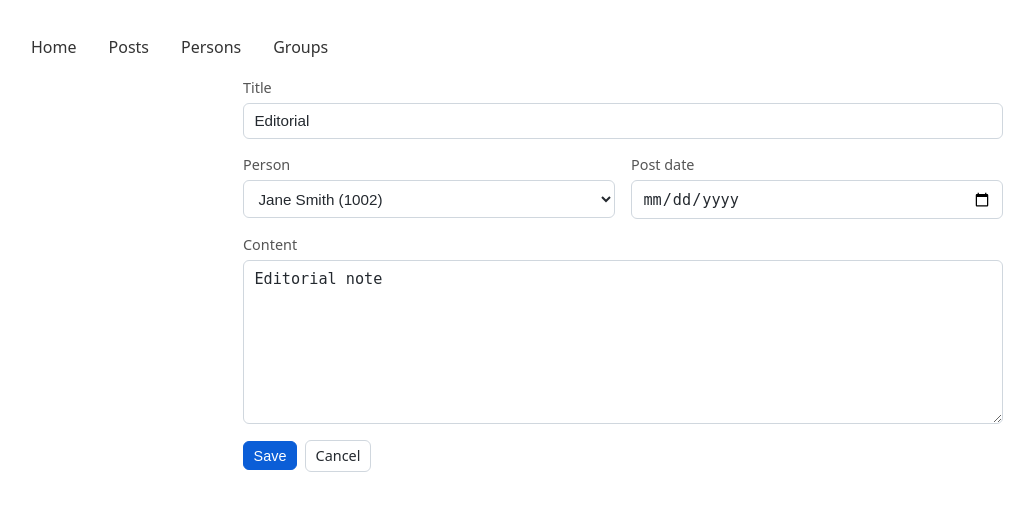
After one commit to TadasBaltru/postAssigment, a PHP site: page /posts/2/edit in a window 1280 px wide. The commit adds this page. Shown: the top 511 px of the page, without its empty margins (17-1051 px from the left). Run offline with PHP 8.4, Linux system fonts and the light colour scheme; data comes from the database, SQL or seed files in the repository; both versions use the stored data as it was after the commit.

Commit message:
Add full crud posts functionality, with groups and persons lists

```diff
--- /dev/null
+++ b/app/Controllers/PostsController.php
@@ -0,0 +1,116 @@
+<?php
+declare(strict_types=1);
+
+namespace App\Controllers;
+
+use Core\Controller;
+use App\Models\Post;
+use Core\Database;
+use App\Models\Person;
+
+final class PostsController extends Controller
+{
+    public function index(): string
+    {
+        $model = new Post();
+        $posts = $model->all();
+        return $this->render('posts/index', compact('posts'));
+    }
+
+    public function view(int $id): string
+    {
+        $model = new Post();
+        $post = $model->find($id);
+        if (!$post) {
+            http_response_code(404);
+            return 'Post not found';
+        }
+        return $this->render('posts/view', compact('post'));
+    }
+
+    public function create(): string
+    {
+        $persons = (new Person())->all();
+        return $this->render('posts/form', compact('persons'));
+    }
+
+    public function edit(int $id): string
+    {
+        $post = (new Post())->find($id);
+        if (!$post) {
+            http_response_code(404);
+            return 'Post not found';
+        }
+        $persons = (new Person())->all();
+        return $this->render('posts/form', compact('post', 'persons'));
+    }
+
+
+
+    public function delete(int $id): string
+    {
+        $id = (int) $id;
+        if ($id <= 0) {
+            http_response_code(400);
+            return 'Invalid ID';
+        }
+        (new Post())->delete($id);
+        header('Location: ' . (defined('BASE_PATH') ? BASE_PATH : '') . '/posts');
+        return '';
+    }
+    public function store(): string
+    {
+        header('Content-Type: application/json');
+        $personBaseId = isset($_POST['person_base_id']) ? (int) $_POST['person_base_id'] : 0;
+        $content = trim((string) ($_POST['content'] ?? ''));
+        $postDate = trim((string) ($_POST['post_date'] ?? ''));
+        $title = trim((string) ($_POST['title'] ?? ''));
+        if ($personBaseId <= 0 || $content === '' || $postDate === '') {
+            http_response_code(422);
+            return json_encode(['ok' => false, 'error' => 'Missing required fields']);
+        }
+
+        $model = new Post();
+        $id = $model->insert([
+            'title' => $title,
+            'person_base_id' => $personBaseId,
+            'content' => $content,
+            'post_date' => $postDate,
+        ]);
+
+        return json_encode(['ok' => true, 'id' => $id]);
+    }
+
+    public function update(int $id): string
+    {
+        header('Content-Type: application/json');
+        $id = (int) $id;
+        if ($id <= 0) {
+            http_response_code(400);
+            return json_encode(['ok' => false, 'error' => 'Invalid ID']);
+        }
+
+        $data = [];
+        if (isset($_POST['person_base_id'])) {
+            $data['person_base_id'] = (int) $_POST['person_base_id'];
+        }
+        if (isset($_POST['content'])) {
+            $data['content'] = trim((string) $_POST['content']);
+        }
+        $d = isset($_POST['post_date_date']) ? trim((string) $_POST['post_date_date']) : '';
+        $t = isset($_POST['post_date_time']) ? trim((string) $_POST['post_date_time']) : '';
+        if (!empty($_POST['post_date'])) {
+            $data['post_date'] = trim((string) $_POST['post_date']);
+        } elseif ($d !== '' && $t !== '') {
+            $data['post_date'] = $d . ' ' . $t . ':00';
+        }
+        if ($data === []) {
+            http_response_code(422);
+            return json_encode(['ok' => false, 'error' => 'No fields to update']);
+        }
+
+        $model = new Post();
+        $model->update($id, $data);
+        return json_encode(['ok' => true, 'id' => $id]);
+    }
+}
--- /dev/null
+++ b/app/Models/Person.php
@@ -0,0 +1,12 @@
+<?php
+declare(strict_types=1);
+
+namespace App\Models;
+
+use Core\Model;
+
+final class Person extends Model
+{
+	protected string $table = 'persons';
+
+}
--- a/app/Models/Post.php
+++ b/app/Models/Post.php
@@ -9,4 +9,65 @@ final class Post extends Model
 {
 	protected string $table = 'posts';
 
+	/**
+	 * @param array{group_id?: int|null, date?: string|null} $filters
+	 */
+	public function all(array $filters = []): array
+	{
+		$where = [];
+		$types = '';
+		$params = [];
+
+		$groupId = isset($filters['group_id']) ? (int) $filters['group_id'] : 0;
+		if ($groupId > 0) {
+			$where[] = 'g.id = ?';
+			$types .= 'i';
+			$params[] = $groupId;
+		}
+
+		$date = isset($filters['date']) ? trim((string) $filters['date']) : '';
+		if ($date !== '') {
+			// Expecting YYYY-MM-DD
+			$where[] = 'DATE(p.post_date) = ?';
+			$types .= 's';
+			$params[] = $date;
+		}
+
+		$sql = 'SELECT
+			p.id,
+			p.title,
+			p.content,
+			p.post_date,
+			per.name AS person_name,
+			per.surname AS person_surname,
+			g.name AS group_name
+		FROM posts p
+		INNER JOIN persons per ON per.base_id = p.person_base_id
+		INNER JOIN `groups` g ON g.id = per.group_id';
+
+		if ($where) {
+			$sql .= ' WHERE ' . implode(' AND ', $where);
+		}
+		$sql .= ' ORDER BY p.post_date DESC, p.id DESC';
+
+		$stmt = $this->db()->prepare($sql);
+		if ($stmt === false) {
+			throw new \RuntimeException('Prepare failed: ' . $this->db()->error);
+		}
+		if ($types !== '') {
+			$stmt->bind_param($types, ...$params);
+		}
+		if (!$stmt->execute()) {
+			$err = $stmt->error;
+			$stmt->close();
+			throw new \RuntimeException('Execute failed: ' . $err);
+		}
+		$res = $stmt->get_result();
+		$rows = [];
+		while ($row = $res->fetch_assoc()) {
+			$rows[] = $row;
+		}
+		$stmt->close();
+		return $rows;
+	}
 }
--- /dev/null
+++ b/app/Views/partials/nav.php
@@ -0,0 +1,6 @@
+<nav class="nav">
+	<a href="<?= defined('BASE_PATH') ? BASE_PATH : '' ?>/" class="nav__link">Home</a>
+	<a href="<?= defined('BASE_PATH') ? BASE_PATH : '' ?>/posts" class="nav__link">Posts</a>
+	<a href="<?= defined('BASE_PATH') ? BASE_PATH : '' ?>/persons" class="nav__link">Persons</a>
+	<a href="<?= defined('BASE_PATH') ? BASE_PATH : '' ?>/groups" class="nav__link">Groups</a>
+</nav>
--- /dev/null
+++ b/app/Views/posts/form.php
@@ -0,0 +1,55 @@
+<!doctype html>
+<html lang="en">
+<head>
+	<meta charset="utf-8" />
+	<meta name="viewport" content="width=device-width, initial-scale=1" />
+	<title><?= isset($post) ? 'Edit Post' : 'New Post' ?></title>
+	<link rel="stylesheet" href="/assets/css/app.css" />
+	<script src="https://code.jquery.com/jquery-3.7.1.min.js" integrity="sha256-/JqT3SQfawRcv/BIHPThkBvs0OEvtFFmqPF/lYI/Cxo=" crossorigin="anonymous"></script>
+	<script src="/assets/js/app.js"></script>
+</head>
+<body>
+	<?php require __DIR__ . '/../partials/nav.php'; ?>
+    <div class="form-card">
+        <form class="form" method="post" id="postForm">
+            <input type="hidden" name="id" value="<?= isset($post['id']) ? $post['id'] : '' ?>" />
+            <div class="form__row">
+                <div class="field">
+                    <label class="field__label">Title</label>
+                    <input class="field__input" type="text" name="title" required value="<?= isset($post['title']) ? htmlspecialchars($post['title'], ENT_QUOTES, 'UTF-8') : '' ?>" />
+                </div>
+            </div>
+            <div class="form__row form__row--two">
+                <div class="field">
+                    <label class="field__label">Person</label>
+                    <select name="person_base_id" class="field__input" required>
+                        <option value="">Select person...</option>
+                        <?php foreach ($persons as $person): $val = $person['base_id']; ?>
+                        <option value="<?= $val ?>" <?= isset($post['person_base_id']) && $post['person_base_id'] == $val ? 'selected' : '' ?>>
+                            <?= htmlspecialchars($person['name'] . ' ' . $person['surname'], ENT_QUOTES, 'UTF-8') ?> (<?= $val ?>)
+                        </option>
+                        <?php endforeach; ?>
+                    </select>
+                </div>
+				<div class="field">
+					<label class="field__label">Post date</label>
+					<input class="field__input datetime-input" type="date" name="post_date" required value="<?= isset($post['post_date']) ? $post['post_date'] : '' ?>" />
+				</div>
+
+            </div>
+            <div class="form__row">
+                <div class="field">
+                    <label class="field__label">Content</label>
+                    <textarea class="field__input" name="content" rows="8" required><?= isset($post['content']) ? htmlspecialchars($post['content'], ENT_QUOTES, 'UTF-8') : '' ?></textarea>
+                </div>
+            </div>
+            <div class="actions">
+                <button class="btn btn--primary" type="submit" id="createBtn">Save</button>
+                <a class="btn btn--ghost" href="<?= defined('BASE_PATH') ? BASE_PATH : '' ?>/posts">Cancel</a>
+            </div>
+        </form>
+    </div>
+
+</body>
+
+</html>
--- a/assets/css/app.css
+++ b/assets/css/app.css
@@ -1 +1,41 @@
-body { font-family: system-ui, -apple-system, Segoe UI, Roboto, Arial, sans-serif; padding: 2rem; }
+body { font-family: system-ui, -apple-system, Segoe UI, Roboto, Arial, sans-serif; padding: 2rem; margin: 0 auto; max-width: 1200px; }
+.nav { display: flex; gap: 1rem; margin-bottom: 1rem; }
+.nav__link { text-decoration: none; color: #333; padding: 0.25rem 0.5rem; border-radius: 4px; }
+.nav__link:hover { background: #f2f2f2; }
+table { border-collapse: collapse; width: 100%; }
+th, td { border: 1px solid #e5e5e5; padding: 0.5rem; text-align: left; }
+th { background: #fafafa; }
+/* grid cards */
+.grid { display: grid; grid-template-columns: repeat(auto-fill, minmax(260px, 1fr)); gap: 1rem; }
+.card { border: 1px solid #eee; border-radius: 8px; padding: 1rem; background: #fff; box-shadow: 0 1px 2px rgba(0,0,0,0.04); }
+.card__title { margin: 0 0 .5rem; font-size: 1.1rem; }
+.card__meta { margin: 0 0 .5rem; color: #666; font-size: .85rem; }
+.card__body { margin: 0 0 .75rem; color: #333; line-height: 1.4; }
+.card__link { text-decoration: none; color: #0b5ed7; }
+.card__actions { display:flex; gap:.5rem; align-items:center; margin-top:.5rem; }
+.btn { appearance:none; border:1px solid #d0d7de; background:#fff; color:#24292f; padding:.35rem .6rem; border-radius:6px; font-size:.9rem; text-decoration:none; display:inline-block; }
+.btn:hover { background:#f6f8fa; }
+.btn--ghost { background:transparent; }
+.btn--danger { border-color:#ffb3b3; color:#b42318; background:#fff5f5; }
+.btn--danger:hover { background:#ffe6e6; }
+
+/* layout */
+.container { max-width: 900px; margin: 0 auto; }
+
+/* modern form */
+.form-card { max-width: 760px; margin: 0 auto; }
+.form { display: grid; gap: 1rem; }
+.form__row { display: grid; gap: 1rem; }
+@media (min-width: 720px) { .form__row--two { grid-template-columns: 1fr 1fr; } }
+.field { display: flex; flex-direction: column; gap: .35rem; }
+.field__label { font-size: .9rem; color: #555; }
+.field__input,
+.field select,
+.field textarea { border:1px solid #d0d7de; border-radius:6px; padding:.55rem .65rem; font-size: .95rem; background:#fff; color:#24292f; }
+.field textarea { min-height: 140px; resize: vertical; }
+.field__input:focus,
+.field select:focus,
+.field textarea:focus { outline: none; border-color:#0b5ed7; box-shadow: 0 0 0 3px rgba(11,94,215,.1); }
+.actions { display:flex; gap:.5rem; align-items:center; }
+.btn--primary { background:#0b5ed7; border-color:#0b5ed7; color:#fff; }
+.btn--primary:hover { background:#0a53be; border-color:#0a53be; }
--- a/assets/js/app.js
+++ b/assets/js/app.js
@@ -1 +1,117 @@
-console.log('App loaded');
+/* global APP_BASE_PATH */
+console.log('app.js loaded');
+$(function() {
+(function ($) {
+	const BASE = window.APP_BASE_PATH || '';
+
+	function escapeHtml(s) {
+		return String(s || '')
+			.replace(/&/g, '&amp;')
+			.replace(/</g, '&lt;')
+			.replace(/>/g, '&gt;')
+			.replace(/"/g, '&quot;')
+			.replace(/'/g, '&#039;');
+	}
+
+	function renderRows(items) {
+		const $tbody = $('#postsTable tbody');
+		const rows = items.map(function (p) {
+			return '<tr>' +
+				'<td>' + Number(p.id) + '</td>' +
+				'<td>' + Number(p.person_base_id) + '</td>' +
+				'<td>' + escapeHtml(p.content) + '</td>' +
+				'<td>' + escapeHtml(p.post_date) + '</td>' +
+				'<td><button type="button" class="edit-btn" data-id="' + Number(p.id) + '" data-person="' + Number(p.person_base_id) + '" data-content="' + escapeHtml(p.content) + '" data-date="' + escapeHtml(p.post_date) + '">Edit</button></td>' +
+			'</tr>';
+		}).join('');
+		$tbody.html(rows);
+	}
+    // Home page: filter to cards
+    function loadCards(){
+        const params = $('#homeFilter').serialize();
+        $.ajax({ url: BASE + '?' + params, dataType: 'html' })
+            .done(function(html){
+                const $grid = $(html).filter('#postsGrid');
+                if ($grid.length) {
+                    $('#postsGrid').replaceWith($grid);
+                } else {
+                    // Fallback: replace container content
+                    $('.grid').replaceWith(html);
+                }
+            });
+    }
+
+	function createOrUpdatePost() {
+        console.log('createOrUpdatePost');
+		const $f = $('#postForm');
+		const id = ($f.find('[name=id]').val() || '').trim();
+		const url = id ? (BASE + '/posts/' + encodeURIComponent(id) + '/update') : (BASE + '/posts/store');
+        console.log(url);
+		$.ajax({ url: url, method: 'POST', data: $f.serialize(), dataType: 'json' })
+			.done(function (json) {
+				if (json.ok) {
+                    if(!id){
+                        $f.trigger('reset');
+                    }
+
+				} else {
+					alert(json.error || 'Error');
+				}
+			});
+	}
+
+	function onClickEdit(e) {
+		const $btn = $(e.currentTarget);
+		$('#postForm [name=id]').val($btn.data('id'));
+		$('#postForm [name=person_base_id]').val($btn.data('person'));
+		$('#postForm [name=content]').val($btn.data('content'));
+		// Convert to datetime-local if needed
+		var dt = ($btn.data('date') || '').replace(' ', 'T').slice(0, 16);
+		$('#postForm [name=post_date]').val(dt);
+	}
+
+    // Home filter handlers
+    $(document).on('submit', '#homeFilter', function(e){ e.preventDefault(); loadCards(); });
+    $(document).on('click', '#resetFilter', function(){ $('#homeFilter')[0].reset(); loadCards(); });
+    if (document.getElementById('postsGrid')) { /* initial content already server-rendered */ }
+	$(document).on('click', '#resetBtn', function(){ $('#postForm').trigger('reset'); $('#postForm [name=id]').val(''); });
+	$(document).on('click', '.edit-btn', onClickEdit);
+    $('#postForm').on('submit', function(e) {
+        e.preventDefault();
+        createOrUpdatePost();
+      });
+
+    // After create/update, refresh manage posts table via partial
+    function refreshManageTable(){
+        var $table = $('body').find('table').first();
+        if ($table.length === 0) return;
+        $.get(BASE + '/posts?partial=1', function(html){
+            // Replace table html
+            var $newTable = $(html).filter('table');
+            if ($newTable.length) {
+                $table.replaceWith($newTable);
+            }
+        });
+    }
+
+    // Hook into createOrUpdatePost completion to refresh UIs
+    const _orig = createOrUpdatePost;
+    createOrUpdatePost = function(){
+        const $f = $('#postForm');
+        const id = ($f.find('[name=id]').val() || '').trim();
+        const url = id ? (BASE + '/posts/' + encodeURIComponent(id) + '/update') : (BASE + '/posts/store');
+        $.ajax({ url: url, method: 'POST', data: $f.serialize(), dataType: 'json' })
+            .done(function (json) {
+                if (json && (json.ok || json.Success)) {
+                    if(!id){ $f.trigger('reset'); }
+                    refreshManageTable();
+                    // Also refresh home grid if present
+                    if (document.getElementById('homeFilter')) { loadCards(); }
+                } else {
+                    alert((json && (json.error||json.message)) || 'Error');
+                }
+            });
+    };
+})(jQuery);
+
+});
--- a/routes/web.php
+++ b/routes/web.php
@@ -1,9 +1,13 @@
 <?php
-
 $router->get('/', ['home', 'index']);
-$router->get('/hello/{name}', ['home', 'hello']);
-$router->post('/submit', ['home', 'store']);
-
-$router->get('/ping', function () { return 'pong'; });
+$router->get('/posts', ['posts', 'index']);
+$router->post('/posts/{id:\\d+}/update', ['posts', 'update']);
+$router->post('/posts/store', ['posts', 'store']);
+$router->get('/posts/{id:\\d+}/view', ['posts', 'view']);
+$router->get('/posts/create', ['posts', 'create']);
+$router->post('/posts/{id:\\d+}/delete', ['posts', 'delete']);
+$router->get('/posts/{id:\\d+}/edit', ['posts', 'edit']);
+$router->get('/persons', ['person', 'index']);
+$router->get('/groups', ['group', 'index']);
 
 $router->get('/migrate', ['db', 'migrate']);
```
Also changed, not shown: app/Controllers/GroupController.php (added, +16 -0 lines), app/Controllers/HomeController.php (+8 -13 lines), app/Controllers/PersonController.php (added, +17 -0 lines), app/Models/Group.php (added, +11 -0 lines), app/Views/groups/index.php (added, +30 -0 lines), app/Views/home/_grid.php (added, +19 -0 lines), app/Views/home/index.php (+21 -12 lines), app/Views/persons/index.php (added, +38 -0 lines), app/Views/posts/_table.php (added, +27 -0 lines), app/Views/posts/index.php (added, +44 -0 lines), app/Views/posts/view.php (added, +19 -0 lines), database/schema.sql (+6 -4 lines).
